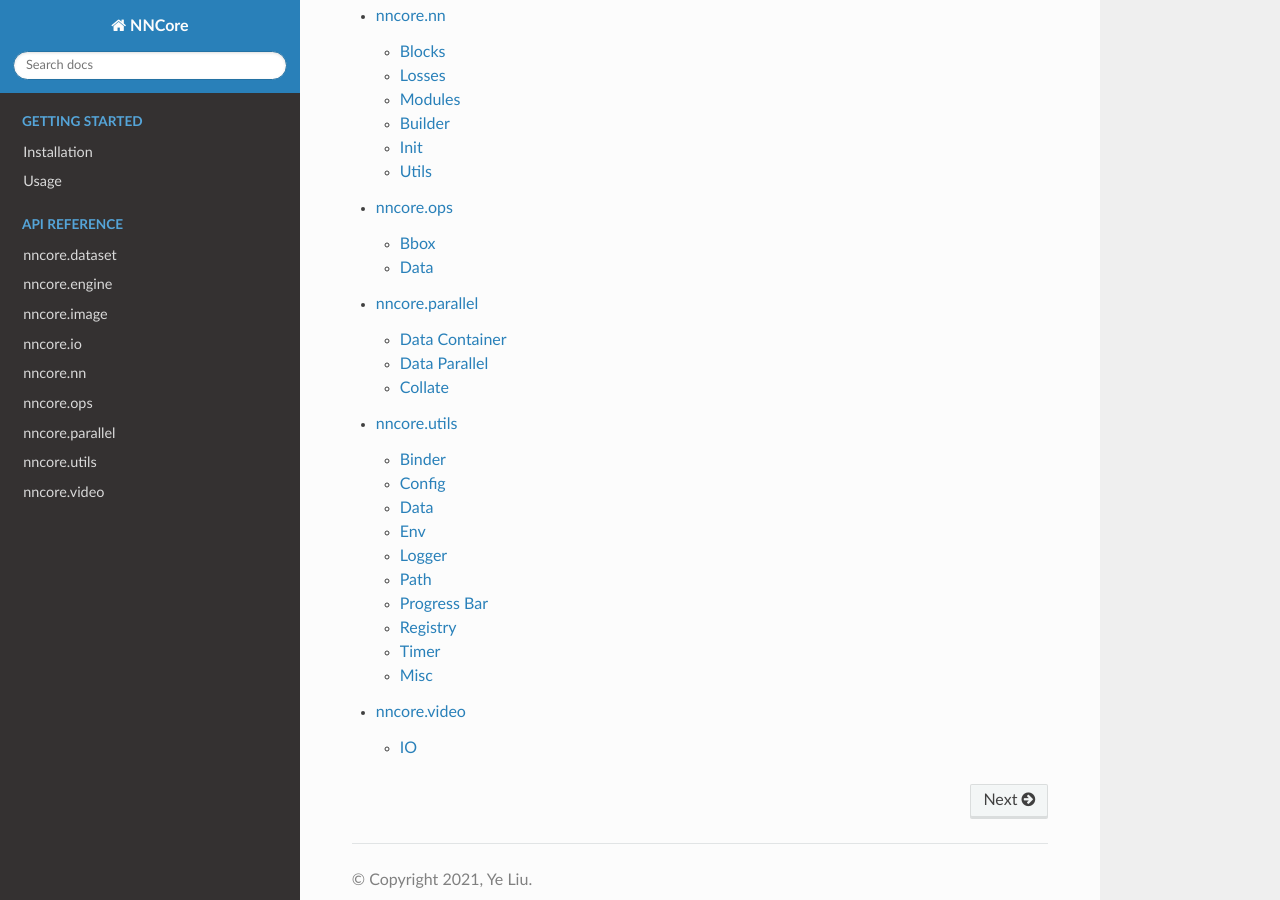
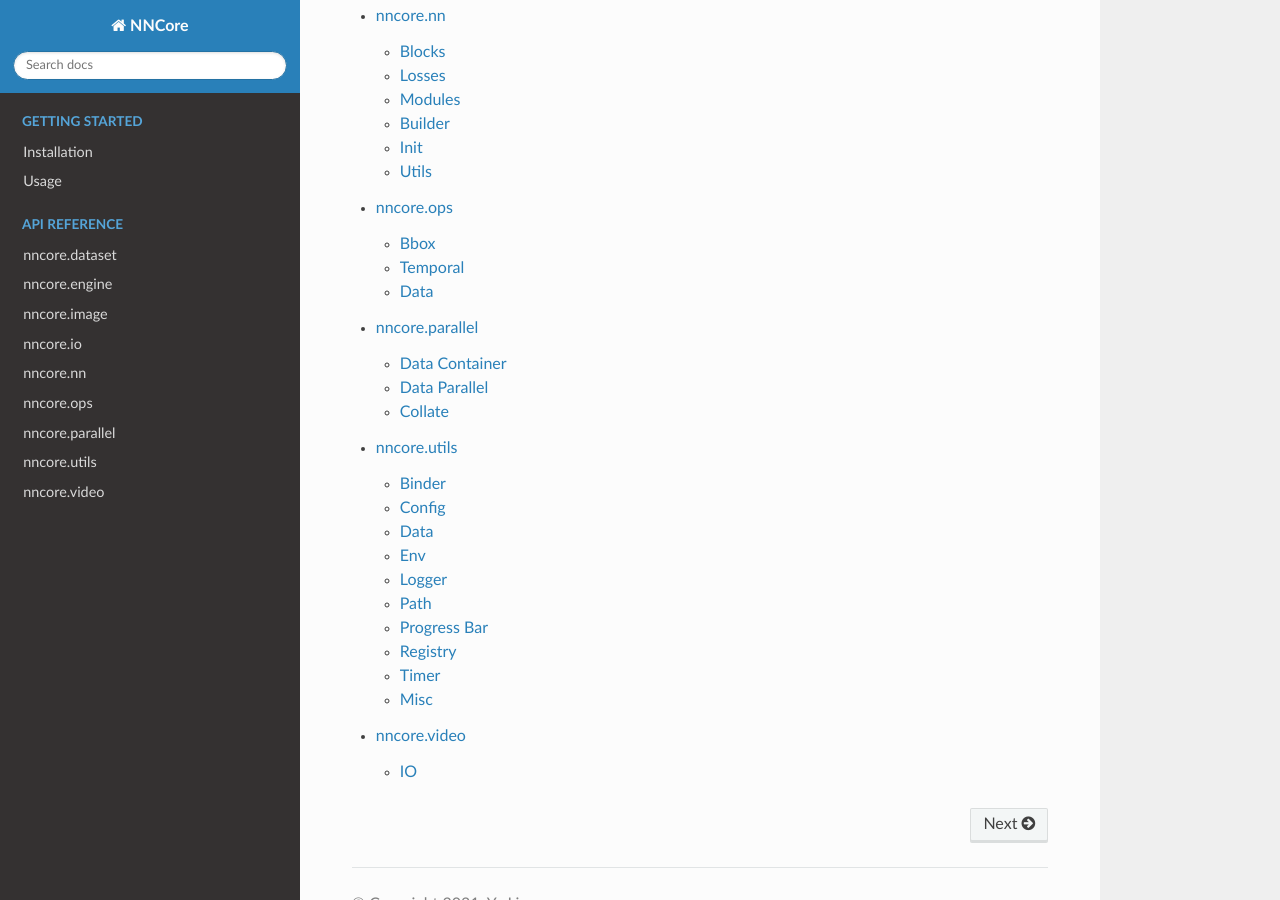
Before and after one commit to yeliudev/nncore, a Sphinx documentation site: the page built from docs/index.rst, in a window 1280 px wide and 900 px high, scrolled down 1212 px. Built offline with Sphinx 7.4.7 and the Read the Docs theme 2.0.0, drawn with Linux system fonts in a browser that asks for light colours.

Commit message:
Add docs

```diff
--- a/docs/nncore.ops.rst
+++ b/docs/nncore.ops.rst
@@ -7,6 +7,12 @@ Bbox
 .. automodule:: nncore.ops.bbox
    :members:
 
+Temporal
+--------------------
+
+.. automodule:: nncore.ops.temporal
+   :members:
+
 Data
 --------------------
 
```
